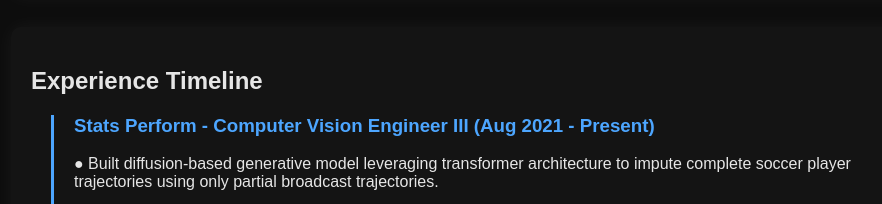
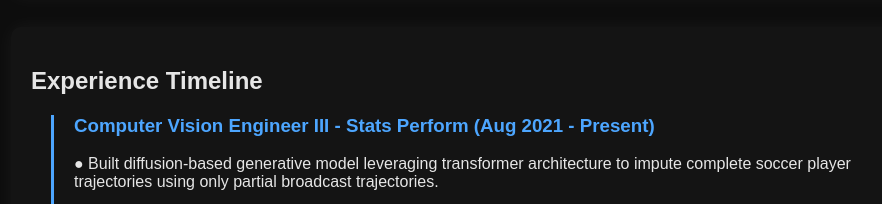
Before and after one commit to 111surajmaurya/111surajmaurya.github.io, a plain HTML site: page index.html in a window 1280 px wide. Shown: the part 962-1166 px from the top of the page, without its empty margins (159-1041 px from the left). Drawn offline with Linux system fonts and the light colour scheme.

Commit message:
Update job title format in experience section

```diff
--- a/index.html
+++ b/index.html
@@ -215,7 +215,7 @@
   <div class="timeline">
 
     <div class="timeline-entry">
-      <h3>Stats Perform - Computer Vision Engineer III (Aug 2021 - Present)</h3>
+      <h3>Computer Vision Engineer III - Stats Perform (Aug 2021 - Present)</h3>
       <p>● Built diffusion-based generative model leveraging transformer architecture to impute complete soccer player trajectories using only partial broadcast trajectories.</p>
       <p>● Developed patented GRNN for real-time player identification processing 6000+ games per season.</p>
       <p>● Built EKF-based ball tracker improving accuracy by 15% in broadcast video.</p>
```
